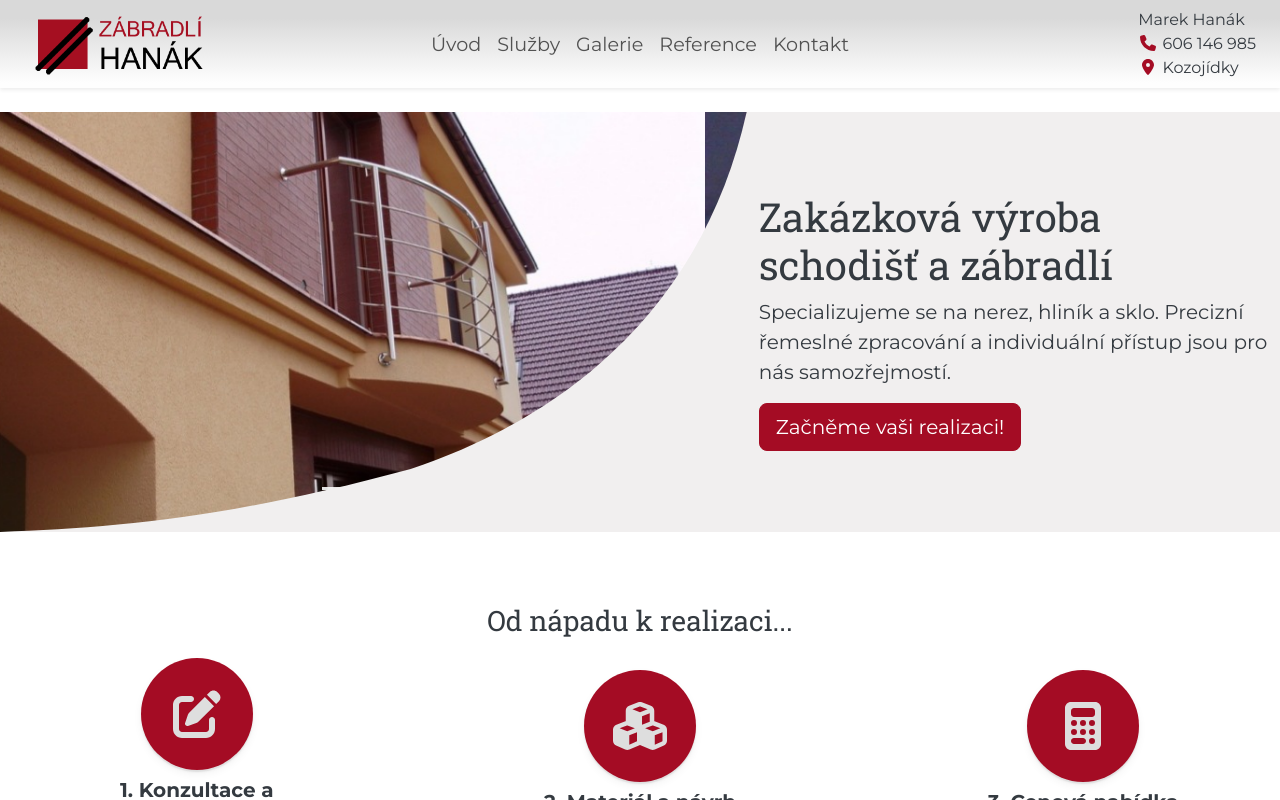
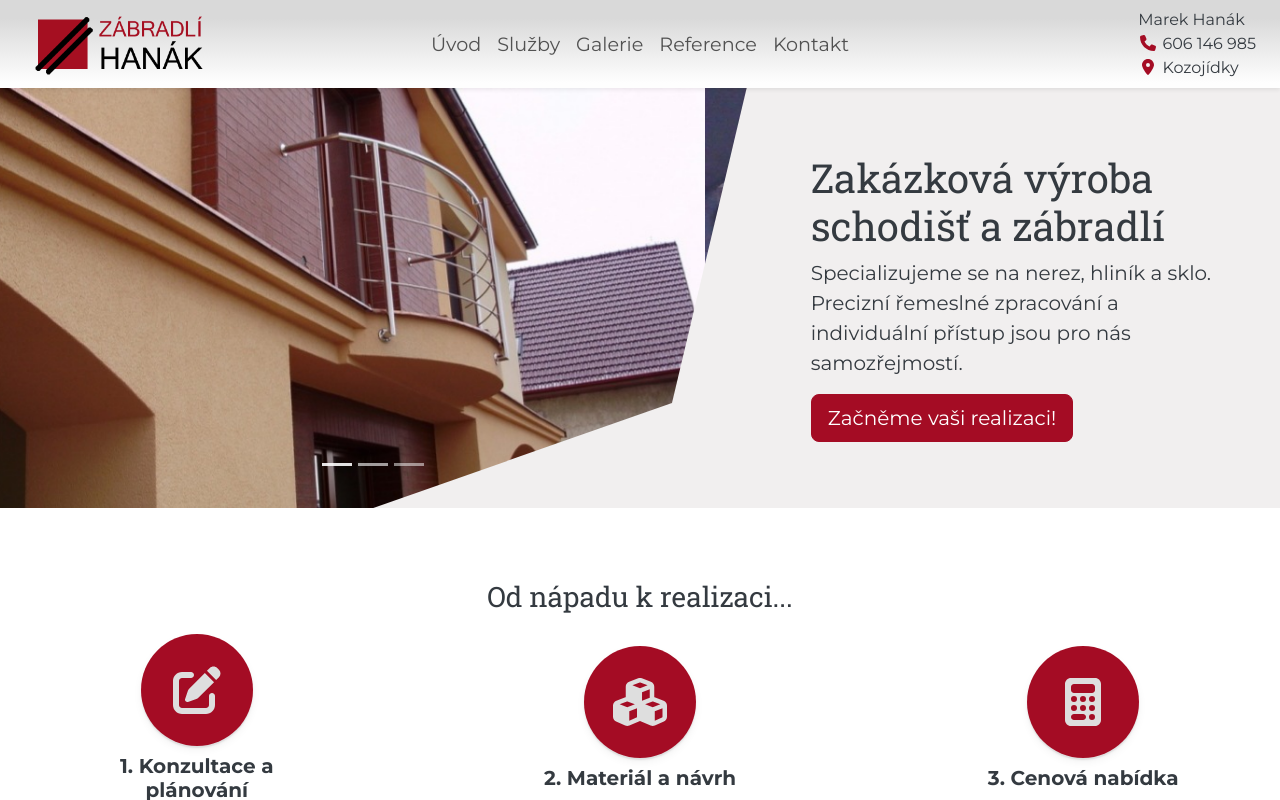
Before and after one commit to kowyzu/zabradli-hanak, a Vue app: page / in a window 1280 px wide. Shown: the top 800 px of the page. Built offline with nearby package versions, Linux system fonts and the light colour scheme.

Commit message:
feat: Introduction style

```diff
--- a/src/components/Introduction.vue
+++ b/src/components/Introduction.vue
@@ -1,79 +1,10 @@
 <template>
-  <svg width="0" height="0">
-    <defs>
-      <clipPath id="rounded-u-shape" clipPathUnits="objectBoundingBox">
-        <path d="M0,0 H1 V0.75 C0.85,1 0.15,1 0,0.75 Z" />
-      </clipPath>
-    </defs>
-  </svg>
-
-  <svg width="0" height="0">
-    <defs>
-      <clipPath id="u-curve" clipPathUnits="objectBoundingBox">
-        <path d="
-        M0,1
-        C0.05,0.6 0.2,0.3 0.45,0.15
-        C0.7,0.03 0.85,0.01 1,0
-        L1,0
-        L1,1
-        Z
-      " />
-      </clipPath>
-    </defs>
-  </svg>
-
-  <svg width="0" height="0">
-    <defs>
-      <clipPath id="u-curve-reversed" clipPathUnits="objectBoundingBox">
-        <path d="
-        M0,0
-        C0.05,0.4 0.2,0.7 0.45,0.85
-        C0.7,0.97 0.85,0.99 1,1
-        L1,0
-        Z
-      " />
-      </clipPath>
-    </defs>
-  </svg>
-
-  <svg width="0" height="0">
-    <defs>
-      <clipPath id="u-curve-vertical-flip" clipPathUnits="objectBoundingBox">
-        <path d="
-        M0,1
-        C0.05,0.6 0.2,0.3 0.45,0.15
-        C0.7,0.03 0.85,0.01 1,0
-        L1,1
-        Z
-      " />
-      </clipPath>
-    </defs>
-  </svg>
-  <svg width="0" height="0">
-    <defs>
-      <clipPath id="u-curve-horizontal-flip" clipPathUnits="objectBoundingBox">
-        <path d="
-        M1,0
-        C0.95,0.4 0.8,0.7 0.55,0.85
-        C0.3,0.97 0.15,0.99 0,1
-        L0,0
-        Z
-      " />
-      </clipPath>
-    </defs>
-  </svg>
-
-
-
-
   <section id="introduction">
     <div class="container-fluid introduction-container">
-      <div class="row justify-content-md-left align-items-xl-center p-0">
+      <div class="row justify-content-md-left align-items-xl-center">
         <div class="col-xl-7 introduction-carousel p-0">
-          <div id="carouselIntroduction" class="carousel slide mask-skew-first u-shape-mask">
+          <div id="carouselIntroduction" class="carousel slide shape-mask">
             <!--data-bs-ride="carousel" -->
-            <div class="mask-skew-second">
-              <div class="mask-skew-third">
             <div class="carousel-inner">
               <div class="carousel-indicators">
                 <button type="button" data-bs-target="#carouselExampleIndicators" data-bs-slide-to="0"
@@ -95,10 +26,8 @@
             </div>
           </div>
         </div>
-          </div>
-        </div>
 
-        <div class="col-xl-5 offset-xxl-1 col-xxl-3 introduction-text">
+        <div class="col-xl-5 offset-xxl-1 col-xxl-3 introduction-text p-xl-3 p-6">
           <!-- text to update? -->
           <h1 class="mb-xxl-3 mb-xl-2">
             Zakázková výroba schodišť a zábradlí
--- a/src/scss/styles.scss
+++ b/src/scss/styles.scss
@@ -77,6 +77,10 @@ a:hover {
     color: $primary !important;
 }
 
+.p-6 {
+  padding: 4rem !important;
+}
+
 //
 // NAVBAR
 // ----------------------------------------------------
@@ -113,45 +117,20 @@ a:hover {
     max-height: 500px;
 }
 
-//Carousel mask - inspiration from https://alunad.cz/zabradli
-// .mask-skew-first{
-//     mask-image: conic-gradient(from 25deg at 100% 0%,transparent 0%,#000 0%);
-// }
+// show masks only from lg breakpoint
+@include media-breakpoint-up(lg) {
+  .shape-mask {
+  //first wariant
+  clip-path: polygon(0 0, 100% 0%, 90% 75%, 50% 99%, 0 75%);
+  //second wariant
+  clip-path: polygon(0 0, 100% 0%, 90% 75%, 50% 100%, 0 100%);
+  /* You can tweak the points for a more rounded or dramatic curve */
+  overflow: hidden;
+  }
+}
 
-// .mask-skew-second{
-//     mask-image: conic-gradient(from 80deg at 100% 79%,transparent 0%,#000 0%);
-// }
 
-// .mask-skew-third{
-//     mask-image: conic-gradient(from 100deg at 10% 85%,transparent 0%,#000 0%);
-// }
 
-//show masks only from lg breakpoint
-// @include media-breakpoint-up(lg) {
-//     .mask-skew-first{
-//         mask-image: conic-gradient(from 25deg at 100% 0%,transparent 50%,#000 50%);
-//     }
-
-//     .mask-skew-second{
-//         mask-image: conic-gradient(from 80deg at 100% 79%,transparent 50%,#000 50%);
-//     }
-
-//     .mask-skew-third {
-//         mask-image: conic-gradient(from 100deg at 10% 85%,transparent 50%,#000 50%);
-//     }
-//   }
-
-  .u-shape-mask {
-    // clip-path: polygon(0 0, 100% 0, 100% 75%, 50% 100%, 0 75%);
-    // /* You can tweak the points for a more rounded or dramatic curve */
-    // overflow: hidden;
-
-      width: 100%;
-      height: 100%;
-      object-fit: cover;
-      clip-path: url(#u-curve-horizontal-flip);
-
-  }
 
 
 
```
Also changed, not shown: src/imgs/svgs/path38.svg (added), src/imgs/svgs/zabradli-mas-test1.svg (added). Lines whose indentation alone changed are shown as unchanged.
